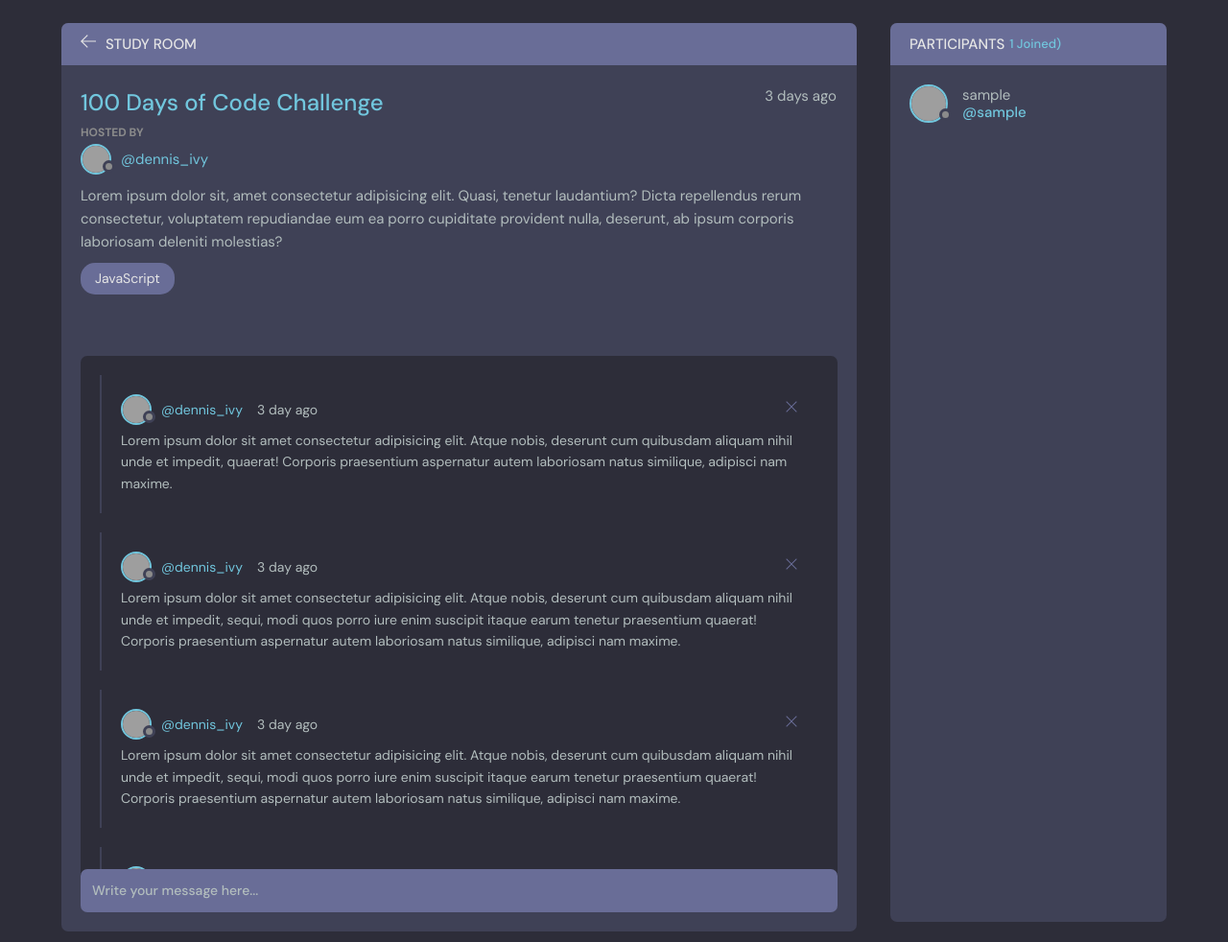
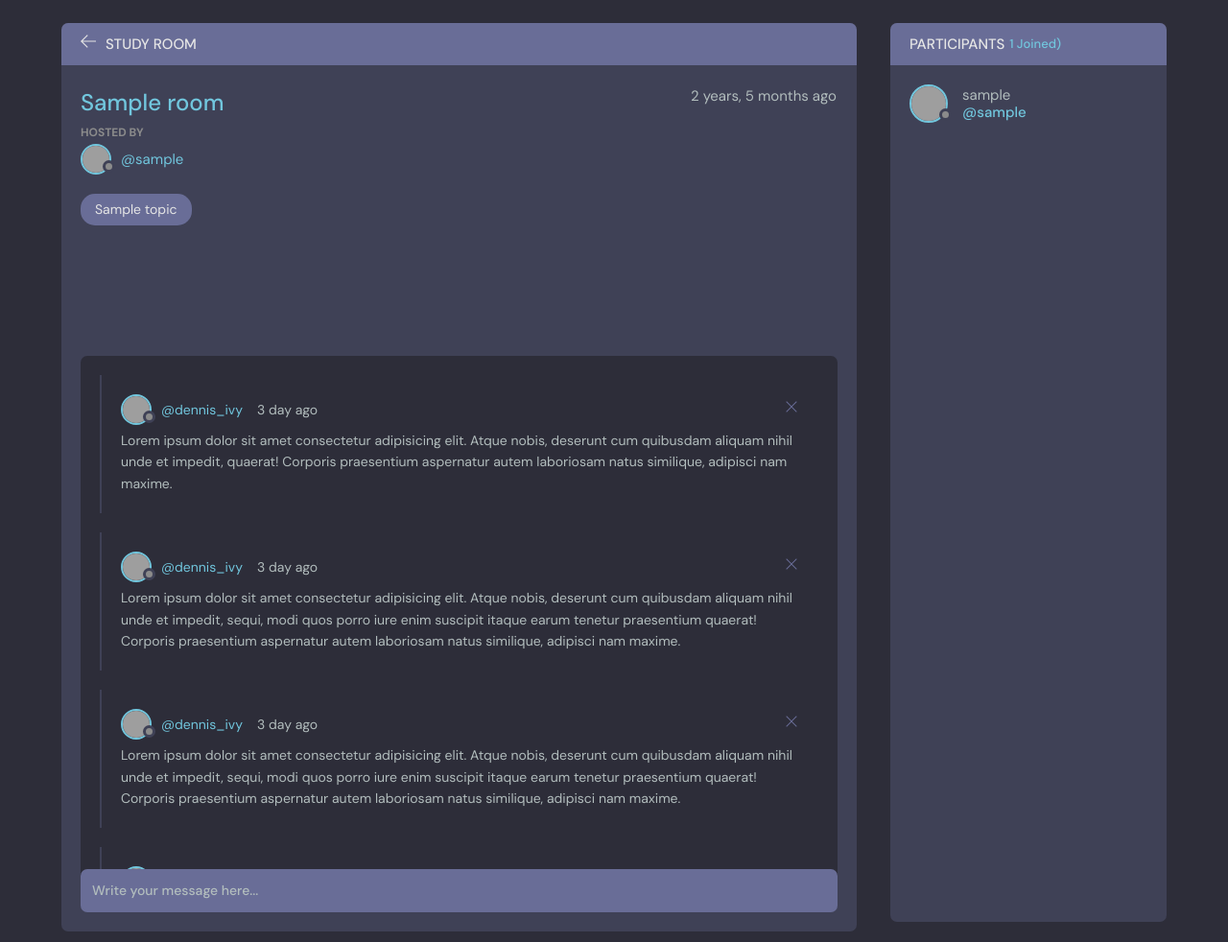
Before and after one commit to derick-droid/gretsadevstudypool, a Django app: page /room/1/ in a window 1280 px wide. Shown: the part 76-1058 px from the top of the page at 96% size. Run offline with Django 4.2, Linux system fonts and the light colour scheme; tables that the repository leaves empty hold one stand-in row (values such as "Sample post"); grey boxes are pictures that could not be loaded.

Commit message:
design study room

```diff
--- a/base/templates/base/room.html
+++ b/base/templates/base/room.html
@@ -74,24 +74,24 @@
           <div class="room__box scroll">
             <div class="room__header scroll">
               <div class="room__info">
-                <h3>100 Days of Code Challenge</h3>
-                <span>3 days ago</span>
+                <h3>{{room.name}}</h3>
+                <span>{{room.created_date|timesince}} ago</span>
               </div>
               <div class="room__hosted">
                 <p>Hosted By</p>
-                <a href="#" class="room__author">
+                <a href="{% url 'user-profile' room.host.id %}" class="room__author">
                   <div class="avatar avatar--small">
                     <img src="https://randomuser.me/api/portraits/men/37.jpg" />
                   </div>
-                  <span>@dennis_ivy</span>
+                  <span>@{{room.host.username}}</span>
                 </a>
               </div>
-              <div class="room__details">
+              <!-- <div class="room__details">
                 Lorem ipsum dolor sit, amet consectetur adipisicing elit. Quasi, tenetur laudantium? Dicta repellendus
                 rerum consectetur, voluptatem repudiandae eum ea porro cupiditate provident nulla, deserunt, ab ipsum
                 corporis laboriosam deleniti molestias?
-              </div>
-              <span class="room__topics">JavaScript</span>
+              </div> -->
+              <span class="room__topics">{{room.topic}}</span>
             </div>
             <div class="room__conversation">
               <div class="threads scroll">
```
